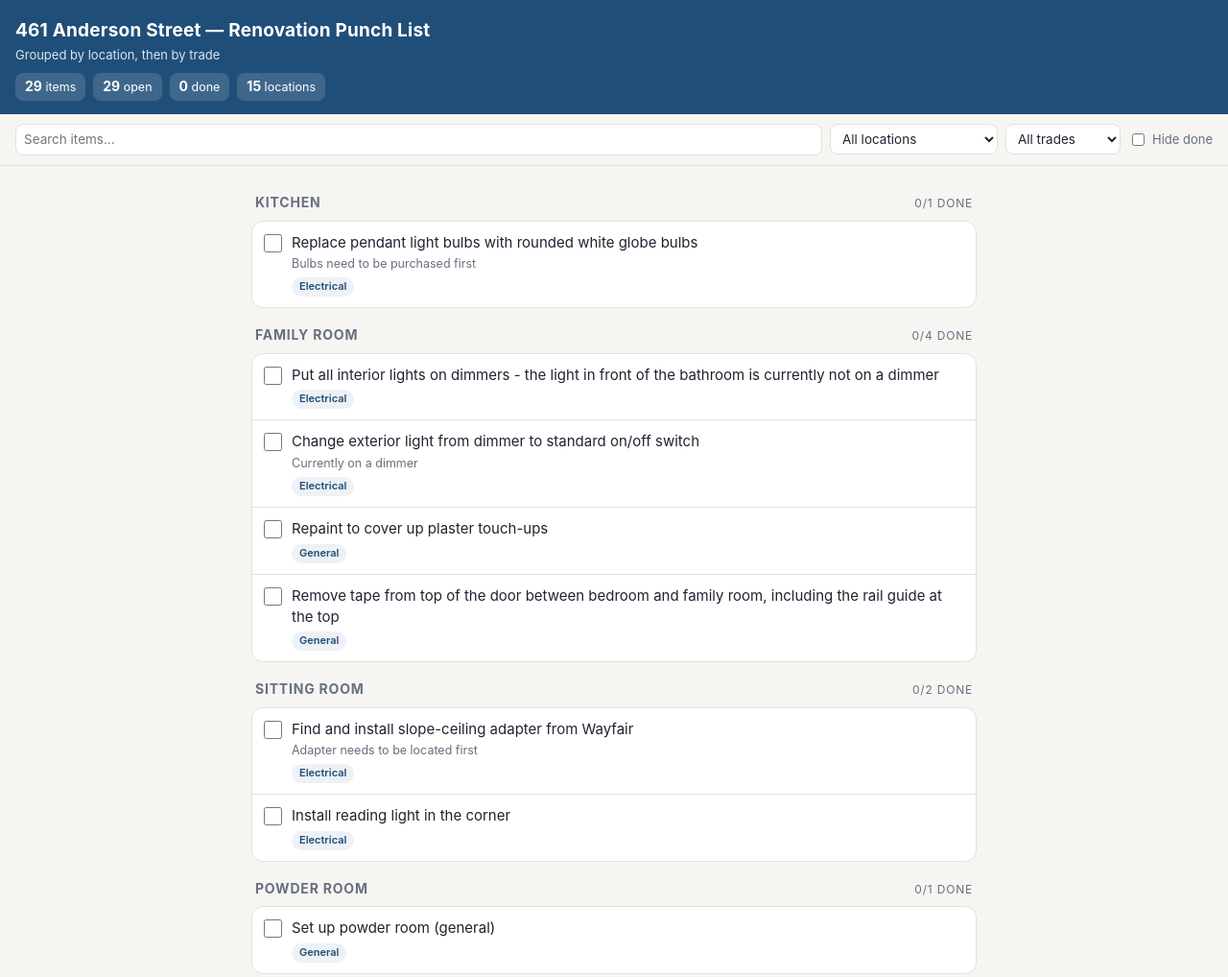
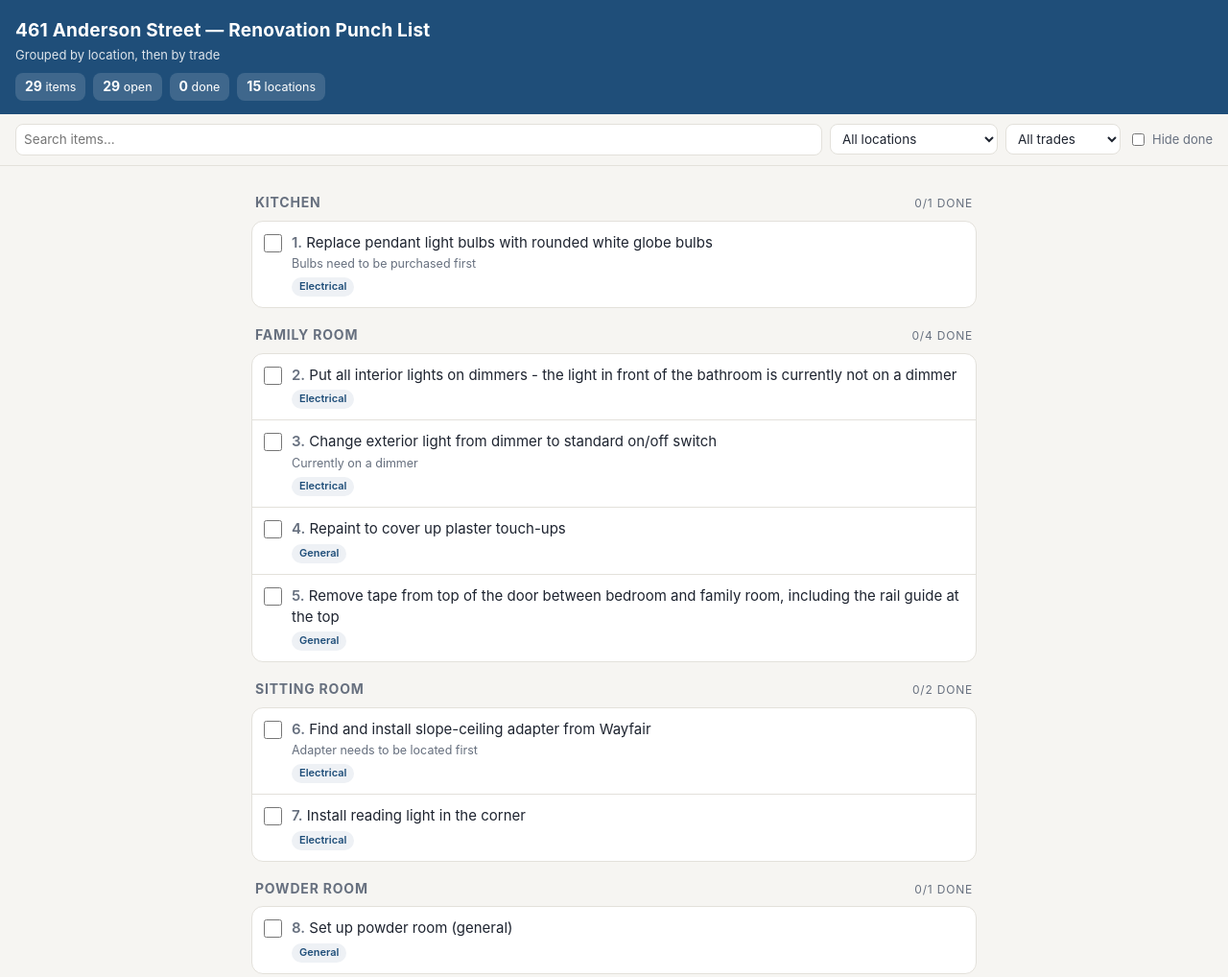
Before and after one commit to rayomatic/461-anderson-floorplan, a website: page punchlist/index.html in a window 1280 px wide. Shown: the top 1018 px of the page at 96% size. Drawn offline with Linux system fonts and the light colour scheme; no server answers.

Commit message:
Add stable item numbers for easy reference
Co-Authored-By: Claude Fable 5 <noreply@anthropic.com>
Claude-Session: https://claude.ai/code/session_01ApWXef9kmSdQmFnJQR1CYZ

```diff
--- a/punchlist/index.html
+++ b/punchlist/index.html
@@ -73,6 +73,7 @@
   }
   .row .body { flex: 1; min-width: 0; }
   .row .desc { }
+  .row .num { color: var(--muted); font-weight: 600; }
   .row .notes { font-size: 12.5px; color: var(--muted); margin-top: 3px; }
   .row .meta { margin-top: 5px; display: flex; gap: 6px; flex-wrap: wrap; }
   .badge {
@@ -118,35 +119,35 @@ const LOCATION_ORDER = ["Whole House","Exterior","Kitchen","Family Room","Sittin
   "Bedroom 2","Study/Den","Attic","Garage","Bath 1"];
 
 const DATA = [
- {"location":"Kitchen","category":"Electrical","item":"Replace pendant light bulbs with rounded white globe bulbs","notes":"Bulbs need to be purchased first"},
- {"location":"Family Room","category":"Electrical","item":"Put all interior lights on dimmers - the light in front of the bathroom is currently not on a dimmer","notes":""},
- {"location":"Family Room","category":"Electrical","item":"Change exterior light from dimmer to standard on/off switch","notes":"Currently on a dimmer"},
- {"location":"Family Room","category":"General","item":"Repaint to cover up plaster touch-ups","notes":""},
- {"location":"Family Room","category":"General","item":"Remove tape from top of the door between bedroom and family room, including the rail guide at the top","notes":""},
- {"location":"Sitting Room","category":"Electrical","item":"Find and install slope-ceiling adapter from Wayfair","notes":"Adapter needs to be located first"},
- {"location":"Sitting Room","category":"Electrical","item":"Install reading light in the corner","notes":""},
- {"location":"Powder Room","category":"General","item":"Set up powder room (general)","notes":""},
- {"location":"Downstairs Bathroom","category":"Drywall","item":"Fill in sheetrock in the area under the medicine cabinet","notes":""},
- {"location":"Downstairs Bathroom","category":"General","item":"Remove protective film from the medicine cabinet - still on, making the mirror look dark","notes":""},
- {"location":"Downstairs Bathroom","category":"General","item":"Clean up pencil lines above the medicine cabinet","notes":""},
- {"location":"Hallway","category":"Electrical","item":"Change front foyer exterior light from dimmer to standard on/off switch","notes":"Front foyer"},
- {"location":"Hallway","category":"General","item":"Apply another coat of stain to handrail - darker, to closer match the treads","notes":""},
- {"location":"Linen Closet","category":"General","item":"Install closet poles","notes":"Poles expected to arrive Mon Jul 27"},
- {"location":"Laundry Room","category":"General","item":"Install pulls on the upper cabinet","notes":"Pulls arrived Fri Jul 24"},
- {"location":"Upstairs Bathroom","category":"Electrical","item":"Fix vanity light - flickers when turned on","notes":""},
- {"location":"Upstairs Bathroom","category":"Electrical","item":"Put both light switches on occupancy sensors - remove the switch with the 60-minute timer","notes":""},
- {"location":"Upstairs Bathroom","category":"Electrical","item":"Replace 2700K vanity bulb with 4000K (cool white), 60W equivalent - current warm color not liked","notes":"Buy: 4000K, ~800 lumens (60W equivalent), E26 base. Current bulb is only 450 lm (~40W equiv)"},
- {"location":"Upstairs Bathroom","category":"General","item":"Install medicine cabinet","notes":"Cabinet arriving Mon Jul 27"},
- {"location":"Concierge Bathroom","category":"Electrical","item":"Put both switches on vacancy sensors","notes":"Dimmer already removed"},
- {"location":"Primary Bedroom","category":"Electrical","item":"Replace on/off switch with Aqara dimmer","notes":"Aqara dimmer already purchased"},
- {"location":"Bedroom 1","category":"Electrical","item":"Install lighting inside closet","notes":""},
- {"location":"Bedroom 2","category":"Electrical","item":"Install lighting inside closet","notes":""},
- {"location":"Attic","category":"HVAC","item":"Confirm HVAC is working - clear the error still showing on the HVAC/thermostat screen","notes":""},
- {"location":"Attic","category":"HVAC","item":"Turn on whole-home dehumidifier, set to 45%, and confirm working","notes":""},
- {"location":"Garage","category":"General","item":"Install shelving on north wall of garage","notes":""},
- {"location":"Garage","category":"General","item":"Install one kitchen cabinet to the right of the existing one","notes":""},
- {"location":"Garage","category":"Electrical","item":"Install missing plate over light switch (near garage door)","notes":""},
- {"location":"Garage","category":"Garage Door","item":"Service garage door - very shaky as it starts, creaky as it stops","notes":""}
+ {"num": 1, "location": "Kitchen", "category": "Electrical", "item": "Replace pendant light bulbs with rounded white globe bulbs", "notes": "Bulbs need to be purchased first"},
+ {"num": 2, "location": "Family Room", "category": "Electrical", "item": "Put all interior lights on dimmers - the light in front of the bathroom is currently not on a dimmer", "notes": ""},
+ {"num": 3, "location": "Family Room", "category": "Electrical", "item": "Change exterior light from dimmer to standard on/off switch", "notes": "Currently on a dimmer"},
+ {"num": 4, "location": "Family Room", "category": "General", "item": "Repaint to cover up plaster touch-ups", "notes": ""},
+ {"num": 5, "location": "Family Room", "category": "General", "item": "Remove tape from top of the door between bedroom and family room, including the rail guide at the top", "notes": ""},
+ {"num": 6, "location": "Sitting Room", "category": "Electrical", "item": "Find and install slope-ceiling adapter from Wayfair", "notes": "Adapter needs to be located first"},
+ {"num": 7, "location": "Sitting Room", "category": "Electrical", "item": "Install reading light in the corner", "notes": ""},
+ {"num": 8, "location": "Powder Room", "category": "General", "item": "Set up powder room (general)", "notes": ""},
+ {"num": 9, "location": "Downstairs Bathroom", "category": "Drywall", "item": "Fill in sheetrock in the area under the medicine cabinet", "notes": ""},
+ {"num": 10, "location": "Downstairs Bathroom", "category": "General", "item": "Remove protective film from the medicine cabinet - still on, making the mirror look dark", "notes": ""},
+ {"num": 11, "location": "Downstairs Bathroom", "category": "General", "item": "Clean up pencil lines above the medicine cabinet", "notes": ""},
+ {"num": 12, "location": "Hallway", "category": "Electrical", "item": "Change front foyer exterior light from dimmer to standard on/off switch", "notes": "Front foyer"},
+ {"num": 13, "location": "Hallway", "category": "General", "item": "Apply another coat of stain to handrail - darker, to closer match the treads", "notes": ""},
+ {"num": 14, "location": "Linen Closet", "category": "General", "item": "Install closet poles", "notes": "Poles expected to arrive Mon Jul 27"},
+ {"num": 15, "location": "Laundry Room", "category": "General", "item": "Install pulls on the upper cabinet", "notes": "Pulls arrived Fri Jul 24"},
+ {"num": 16, "location": "Upstairs Bathroom", "category": "Electrical", "item": "Fix vanity light - flickers when turned on", "notes": ""},
+ {"num": 17, "location": "Upstairs Bathroom", "category": "Electrical", "item": "Put both light switches on occupancy sensors - remove the switch with the 60-minute timer", "notes": ""},
+ {"num": 18, "location": "Upstairs Bathroom", "category": "Electrical", "item": "Replace 2700K vanity bulb with 4000K (cool white), 60W equivalent - current warm color not liked", "notes": "Buy: 4000K, ~800 lumens (60W equivalent), E26 base. Current bulb is only 450 lm (~40W equiv)"},
+ {"num": 19, "location": "Upstairs Bathroom", "category": "General", "item": "Install medicine cabinet", "notes": "Cabinet arriving Mon Jul 27"},
+ {"num": 20, "location": "Concierge Bathroom", "category": "Electrical", "item": "Put both switches on vacancy sensors", "notes": "Dimmer already removed"},
+ {"num": 21, "location": "Primary Bedroom", "category": "Electrical", "item": "Replace on/off switch with Aqara dimmer", "notes": "Aqara dimmer already purchased"},
+ {"num": 22, "location": "Bedroom 1", "category": "Electrical", "item": "Install lighting inside closet", "notes": ""},
+ {"num": 23, "location": "Bedroom 2", "category": "Electrical", "item": "Install lighting inside closet", "notes": ""},
+ {"num": 24, "location": "Attic", "category": "HVAC", "item": "Confirm HVAC is working - clear the error still showing on the HVAC/thermostat screen", "notes": ""},
+ {"num": 25, "location": "Attic", "category": "HVAC", "item": "Turn on whole-home dehumidifier, set to 45%, and confirm working", "notes": ""},
+ {"num": 28, "location": "Garage", "category": "General", "item": "Install shelving on north wall of garage", "notes": ""},
+ {"num": 29, "location": "Garage", "category": "General", "item": "Install one kitchen cabinet to the right of the existing one", "notes": ""},
+ {"num": 26, "location": "Garage", "category": "Electrical", "item": "Install missing plate over light switch (near garage door)", "notes": ""},
+ {"num": 27, "location": "Garage", "category": "Garage Door", "item": "Service garage door - very shaky as it starts, creaky as it stops", "notes": ""}
 ];
 
 const KEY = "punchlist-461-anderson";
@@ -216,7 +217,7 @@ function render() {
       it.location === loc &&
       (!fc || it.category === fc) &&
       (!hd || !it.done) &&
-      (!q || (it.item + " " + it.notes + " " + it.category).toLowerCase().includes(q))
+      (!q || (it.num + " " + it.item + " " + it.notes + " " + it.category).toLowerCase().includes(q))
     ).sort((a,b) => a.category.localeCompare(b.category));
     if (!items.length) return;
 
@@ -238,7 +239,7 @@ function render() {
       const body = document.createElement("div");
       body.className = "body";
       body.innerHTML =
-        `<div class="desc">${esc(it.item)}</div>` +
+        `<div class="desc"><span class="num">${it.num}.</span> ${esc(it.item)}</div>` +
         (it.notes ? `<div class="notes">${esc(it.notes)}</div>` : "") +
         `<div class="meta"><span class="badge cat">${esc(it.category)}</span></div>`;
       row.append(cb, body);
```
